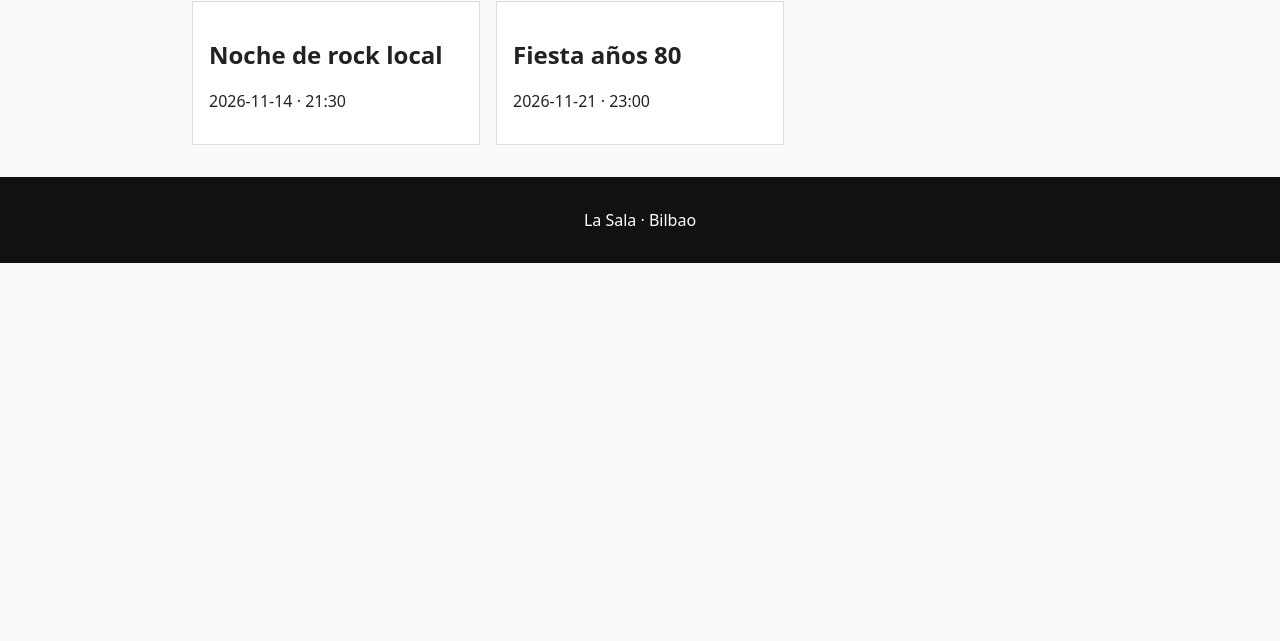
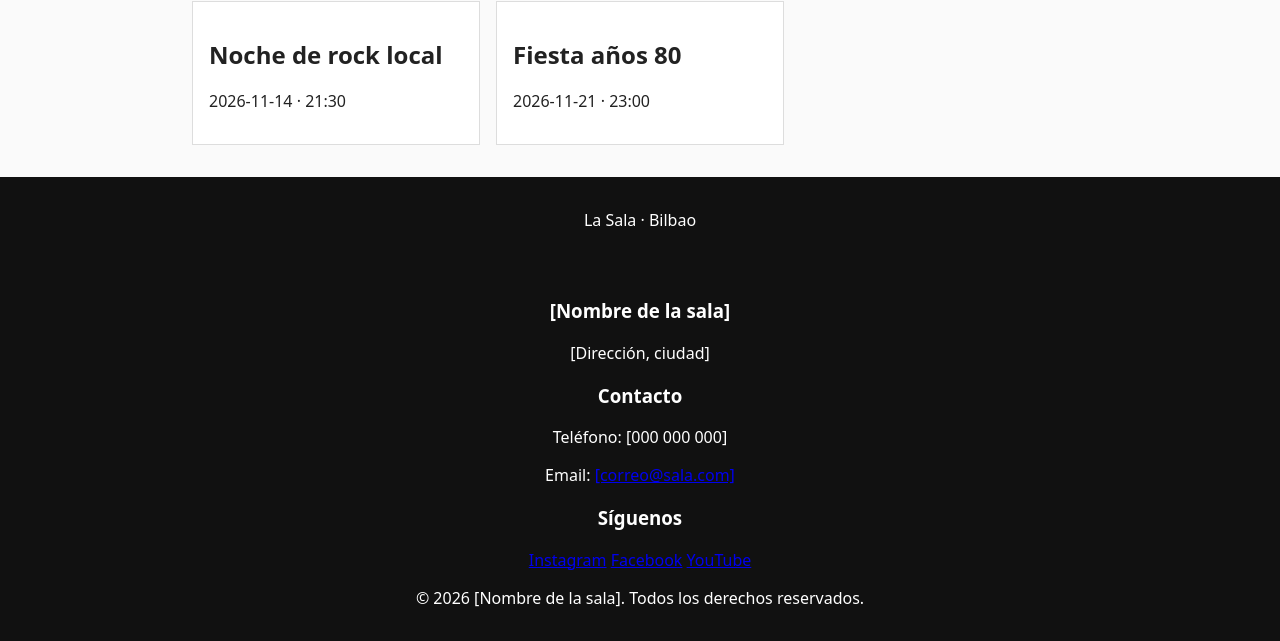
Before and after one commit to LauraMartinezPerez/La-Sala, a plain HTML site: page index.html in a window 1280 px wide. Shown: the part 429-1070 px from the top of the page. Before the commit the page ends 800 px from the top, so only its background shows below. Drawn offline with Linux system fonts and the light colour scheme.

Commit message:
Añade footer

```diff
--- a/index.html
+++ b/index.html
@@ -34,5 +34,29 @@
 
   <script src="js/eventos.js"></script>
   <script src="js/app.js"></script>
+
+  <footer class="pie">
+    <div class="pie-contenido">
+        <div class="pie-bloque">
+            <h3>[Nombre de la sala]</h3>
+            <p>[Dirección, ciudad]</p>
+        </div>
+
+        <div class="pie-bloque">
+            <h3>Contacto</h3>
+            <p>Teléfono: [000 000 000]</p>
+            <p>Email: <a href="mailto:[correo@sala.com]">[correo@sala.com]</a></p>
+        </div>
+
+        <div class="pie-bloque">
+            <h3>Síguenos</h3>
+            <a href="#" target="_blank">Instagram</a>
+            <a href="#" target="_blank">Facebook</a>
+            <a href="#" target="_blank">YouTube</a>
+        </div>
+    </div>
+
+    <p class="pie-copy">© 2026 [Nombre de la sala]. Todos los derechos reservados.</p>
+</footer>
 </body>
 </html>
```
